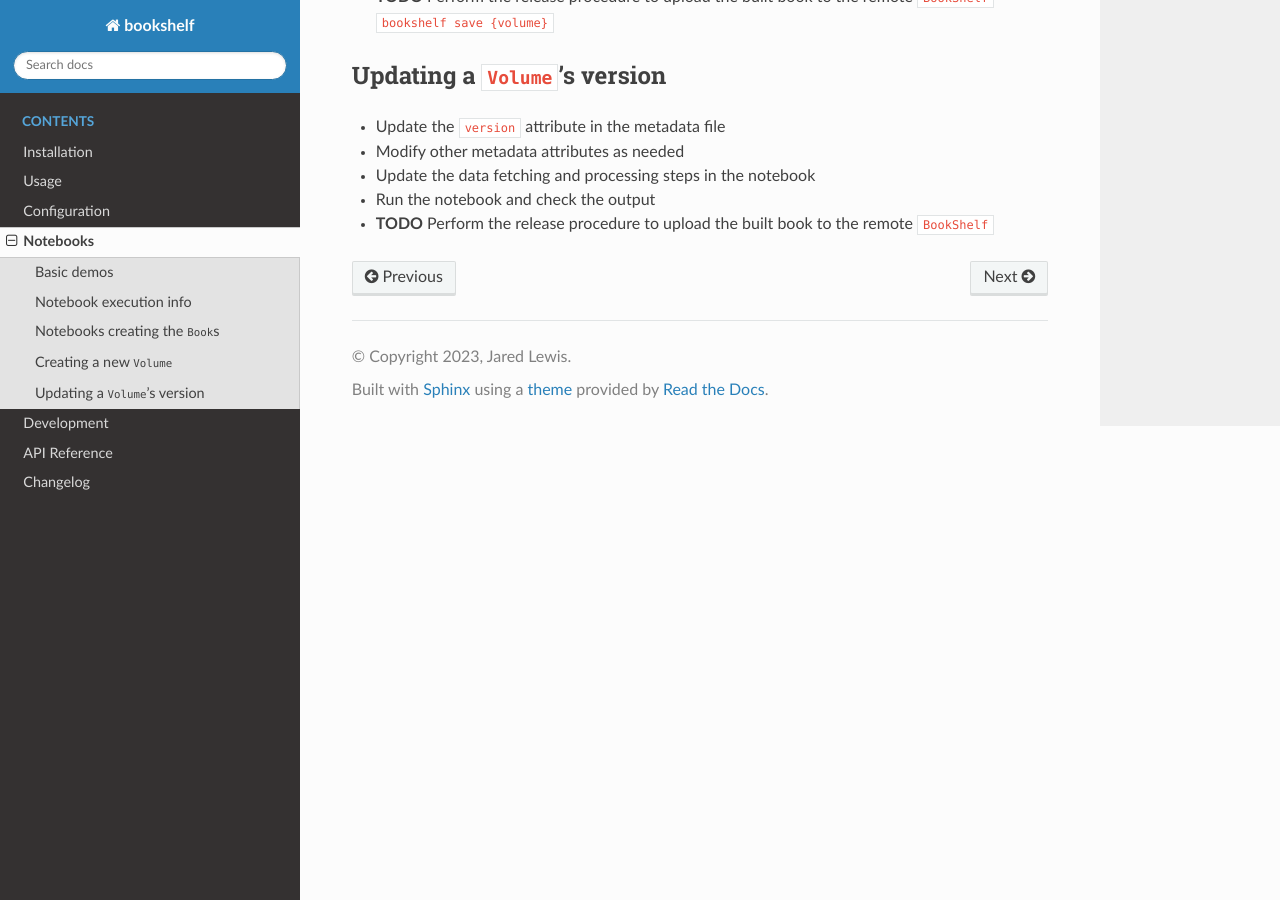
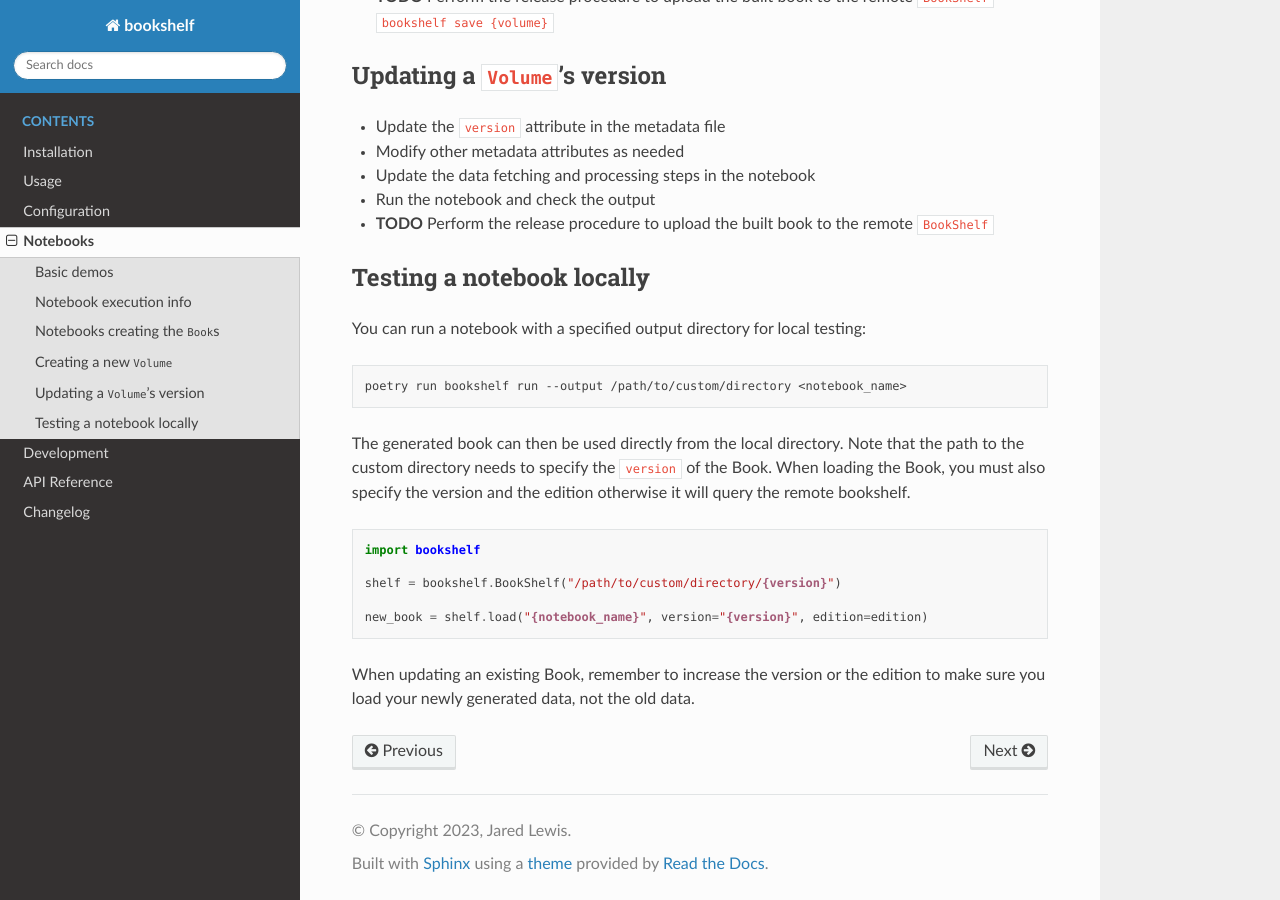
Before and after one commit to climate-resource/bookshelf, a Sphinx documentation site: the page built from docs/source/notebooks.md, in a window 1280 px wide and 900 px high, scrolled down 872 px. Built offline with Sphinx 7.4.7 and the Read the Docs theme 2.0.0, drawn with Linux system fonts in a browser that asks for light colours; pages that are not in the unit, such as notebooks, are missing from menus.

Commit message:
docs: add documentation how to test a notebook locally.

````diff
--- a/docs/source/notebooks.md
+++ b/docs/source/notebooks.md
@@ -50,3 +50,26 @@ for the expected format of this file.
 * Run the notebook and check the output
 * **TODO** Perform the release procedure to upload the built book to the remote
   `BookShelf`
+
+## Testing a notebook locally
+
+You can run a notebook with a specified output directory for local testing:
+```bash
+poetry run bookshelf run --output /path/to/custom/directory <notebook_name>
+```
+
+The generated book can then be used directly from the local directory.
+Note that the path to the custom directory needs to specify the `version` of the
+Book.
+When loading the Book, you must also specify the version and the edition otherwise it
+will query the remote bookshelf.
+
+```python
+import bookshelf
+
+shelf = bookshelf.BookShelf("/path/to/custom/directory/{version}")
+
+new_book = shelf.load("{notebook_name}", version="{version}", edition=edition)
+```
+When updating an existing Book, remember to increase the version or the edition to make
+sure you load your newly generated data, not the old data.
````
